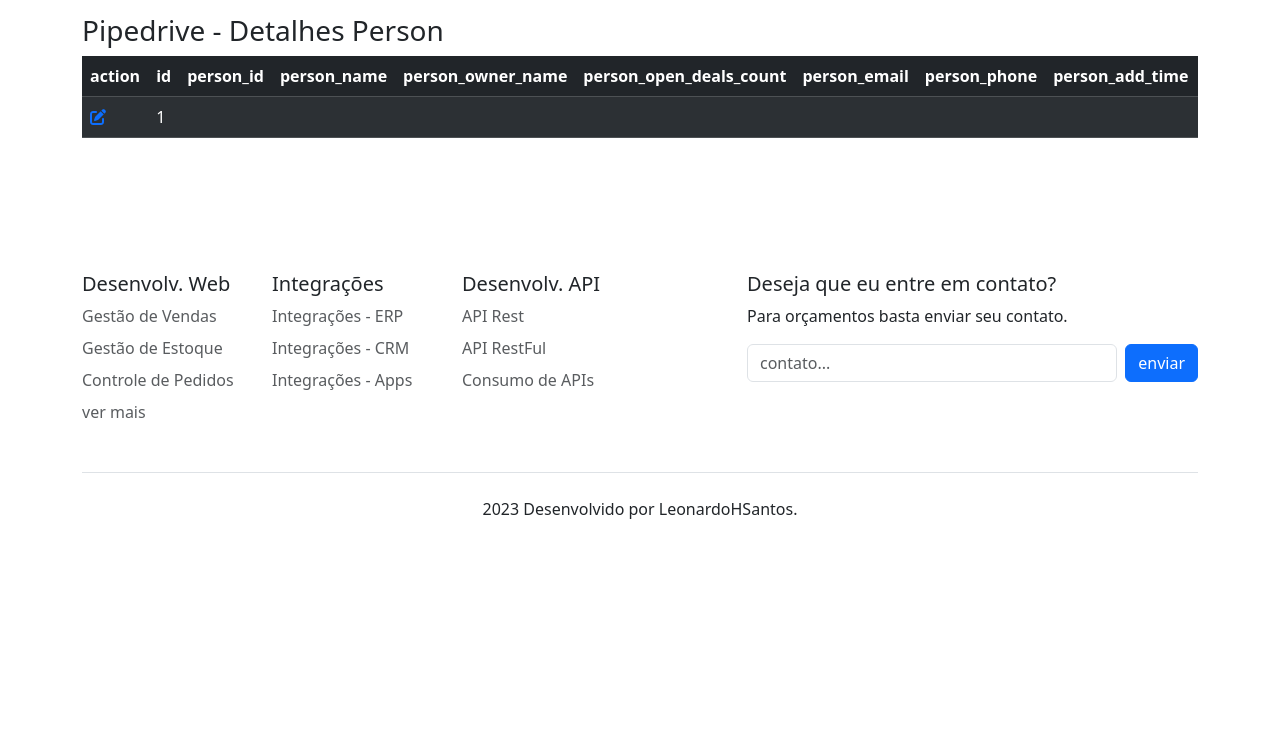
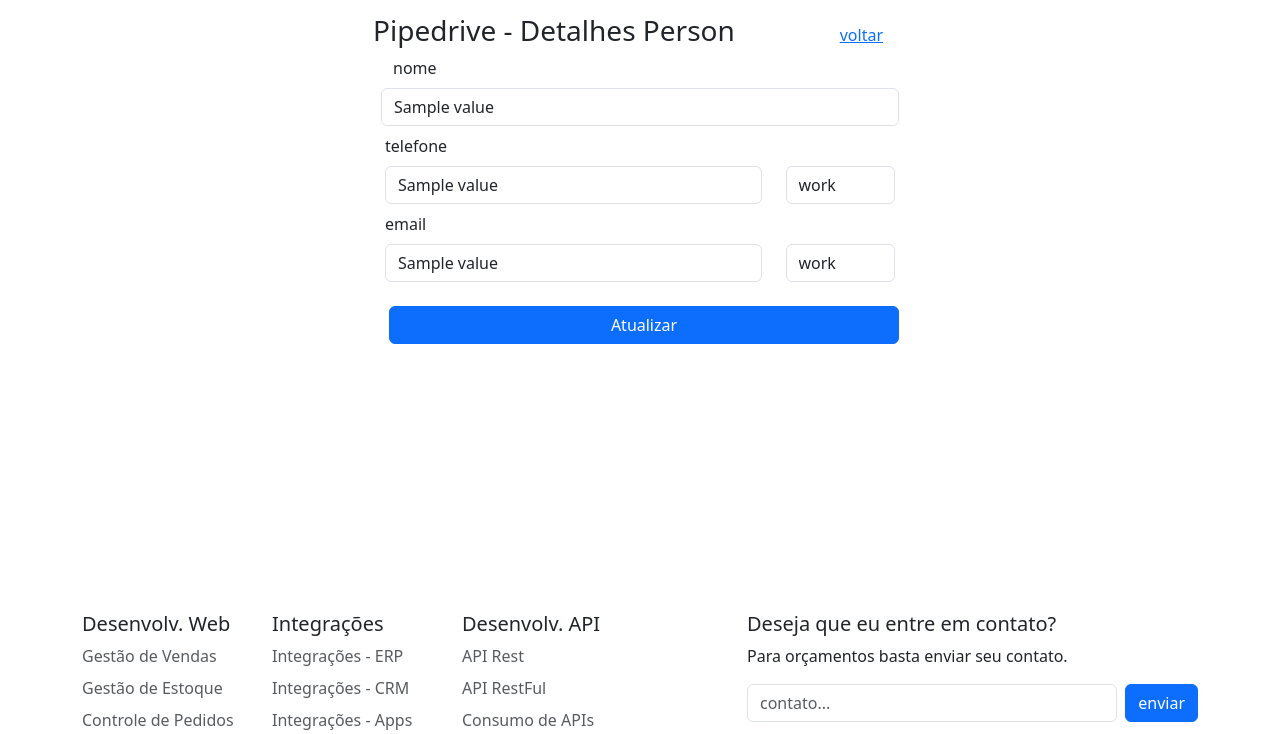
Before and after one commit to LeonardoHSantos/integracao-pipedrive-webhook, a Django app: template pjt_pipedrive/app_webhook/templates/app/infoPerson.html in a window 1280 px wide. Shown: the part 56-790 px from the top of the page. Before the commit the page ends 575 px from the top, so only its background shows below. Run offline with Django 4.2, Linux system fonts and the light colour scheme; data comes from the database, SQL or seed files in the repository; tables that the repository leaves empty hold one stand-in row (values such as "Sample post"); the template is opened without the code that fills it: values that come from a table or form of the project are taken from there, most other values are stand-ins (such as "Sample title", 1, 10 or a date in 2020).

Commit message:
implementado funcinalidades para atualizar registros de person consumindo a api https oficial do pipedrive.

```diff
--- a/pjt_pipedrive/app_webhook/templates/app/infoPerson.html
+++ b/pjt_pipedrive/app_webhook/templates/app/infoPerson.html
@@ -4,45 +4,69 @@
 
 {% block content %}
 
-<div class="container" style="margin: 70px auto;">
-    <h3>Pipedrive - Detalhes Person</h3>
-    <div class="table-responsive">
-        <table class="table table-dark table-striped">
-            <thead>
-                <tr>
-                    <th scope="col">action</th>
-                    <th scope="col">id</th>
-                    <th scope="col">person_id</th>
-                    <th scope="col">person_name</th>
-                    <th scope="col">person_owner_name</th>
-                    <th scope="col">person_open_deals_count</th>
-                    <th scope="col">person_email</th>
-                    <th scope="col">person_phone</th>
-                    <th scope="col">person_add_time</th>
-                    <th scope="col">person_update_time</th>
-                </tr>
-            </thead>
-            <tbody>
-                {% for data in person %}
-                <tr>
-                    <td>
-                        <a href="{% url 'info_person' data.current_person_id %}">
-                            <i class="fa-solid fa-pen-to-square"></i>
-                        </a>
-                    </td>
-                    <td scope="row">{{data.id}}</td>
-                    <td>{{data.current_person_id}}</td>
-                    <td>{{data.current_person_name}}</td>
-                    <td>{{data.current_person_owner_name}}</td>
-                    <td>{{data.current_person_open_deals_count}}</td>
-                    <td>{{data.current_person_email}}</td>
-                    <td>{{data.current_person_phone}}</td>
-                    <td>{{data.current_person_add_time}}</td>
-                    <td>{{data.current_person_update_time}}</td>
-                </tr>
-                {% endfor %}
-            </tbody>
-        </table>
+<div class="container" style="margin: 70px auto; min-height: 60vh;">
+    <div class="container w-50 container-form-custom">
+        <div class="row w-100 d-flex align-items-center">
+            <h3 class="col-6 col-sm-3 w-75">Pipedrive - Detalhes Person</h3>
+            <a href="{% url 'person' %}" class="col-6 col-sm-3 w-25 text-end link">voltar</a>
+        </div>
+        {% if not_found_data %}
+            <p>Nenhum registro encontrado.</p>
+        {% else %}
+            <form action="" method="post" class="container w-100">
+                {% csrf_token %}
+                <div class="row d-flex justify-content-center px-2 mb-2">
+                    <label class="form-label" for="name" class="col-sm-2 col-form-label">nome</label>
+                    <input type="text" class="form-control" value="{{data.name.value}}" name="name" id="name">
+                </div>
+                <div class="row d-flex justify-content-center">
+                    <label class="form-label" for="phone" class="col col-form-label">telefone</label>
+                    {% for data in data.phone.value %}
+                    <div class="container text-start mb-2">
+
+                        <div class="row align-items-start d-flex">
+                            <div class="col-6 col-sm-3 w-75">
+                                <input type="text" class="form-control" value="{{data.value}}" name="phone" id="phone-{{forloop.counter0}}">
+                            </div>
+                            <div class="col-6 col-sm-3 w-25">
+                                <select class="form-control"  name="select_type_phone" id="select_type_phone">
+                                    <option value="work" {% if data.label == 'work' %} selected{% endif %}>work</option>
+                                    <option value="home" {% if data.label == 'home' %} selected{% endif %}>home</option>
+                                    <option value="mobile" {% if data.label == 'mobile' %} selected{% endif %}>mobile</option>
+                                    <option value="other" {% if data.label == 'other' %} selected{% endif %}>outros</option>
+                                </select>
+                            </div>
+                        </div>
+                    </div>
+                    {% endfor %}
+                </div>
+
+                <div class="row d-flex justify-content-center">
+                    <label class="form-label" for="phone" class="col col-form-label">email</label>
+                    {% for data in data.email.value %}
+                    <div class="container text-start mb-2">
+
+                        <div class="row align-items-start d-flex">
+                            <div class="col-6 col-sm-3 w-75">
+                                <input type="text" class="form-control" value="{{data.value}}" name="email" id="email-{{forloop.counter0}}">
+                            </div>
+                            <div class="col-6 col-sm-3 w-25">
+                                <select class="form-control"  name="select_type_email" id="select_type_email">
+                                    <option value="work" {% if data.label == 'work' %} selected{% endif %}>work</option>
+                                    <option value="home" {% if data.label == 'home' %} selected{% endif %}>home</option>
+                                    <option value="other" {% if data.label == 'other' %} selected{% endif %}>outros</option>
+                                </select>
+                            </div>
+                        </div>
+                    </div>
+                    {% endfor %}
+                </div>
+
+                <div class="row  w-100 d-flex align-items-center">
+                    <button type="submit" class="btn btn-primary m-3">Atualizar</button>
+                </div>
+            </form>
+        {% endif %}
     </div>
 </div>
 {% endblock %}
--- a/pjt_pipedrive/statics/css/style.css
+++ b/pjt_pipedrive/statics/css/style.css
@@ -168,7 +168,20 @@ body {
     color: aliceblue !important;
     background-color: #3c3cf342 !important;
 }
+
+
+@media screen and (max-width: 1024px) {
+    .container-form-custom {
+        width: 80% !important;
+    }
+}
+@media screen and (max-width: 769px) {
+    .container-form-custom {
+        width: 90% !important;
+    }
+}
 @media screen and (min-width: 568px) {
+
     .cards-wrapper {
         display: flex;
     }
@@ -199,4 +212,10 @@ body {
         border-radius: 18px 2px;
         color: #d1d1d1;
     }
+    .container-form-custom {
+        width: 100% !important;
+        margin: 0 !important;
+        padding: 0 !important;
+    }
+
 }
```
Also changed, not shown: pjt_pipedrive/app_webhook/views.py (+70 -13 lines), pjt_pipedrive/api/prepare_data.py (renamed from pjt_pipedrive/prepare_data.py), pjt_pipedrive/db.sqlite3.
